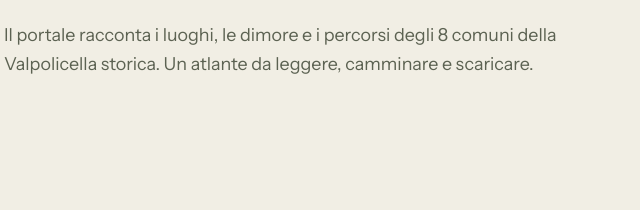
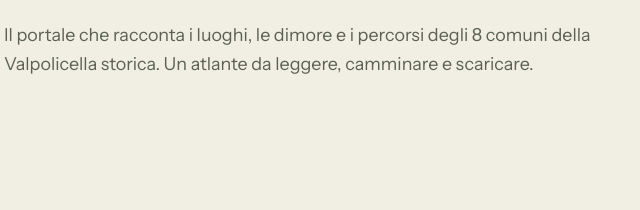
Before and after one commit to maimeriinformatica/ValpolicellaDistrettoTuristico, a plain HTML site: page index.html in a window 1280 px wide. Shown: the part 343-553 px from the top of the page, 82-722 px from the left. Drawn offline with Linux system fonts and the light colour scheme; a web font is replaced by a local one.

Commit message:
Add files via upload

```diff
--- a/index.html
+++ b/index.html
@@ -790,7 +790,7 @@
     </div>
 
     <h1>Benvenuti nel<br>Distretto Turistico <em>Valpolicella</em> APS</h1>
-    <p class="hero-lead">Il portale racconta i luoghi, le dimore e i percorsi degli 8 comuni della Valpolicella storica. Un atlante da leggere, camminare e scaricare.</p>
+    <p class="hero-lead">Il portale che racconta i luoghi, le dimore e i percorsi degli 8 comuni della Valpolicella storica. Un atlante da leggere, camminare e scaricare.</p>
 
 
   </div>
```
